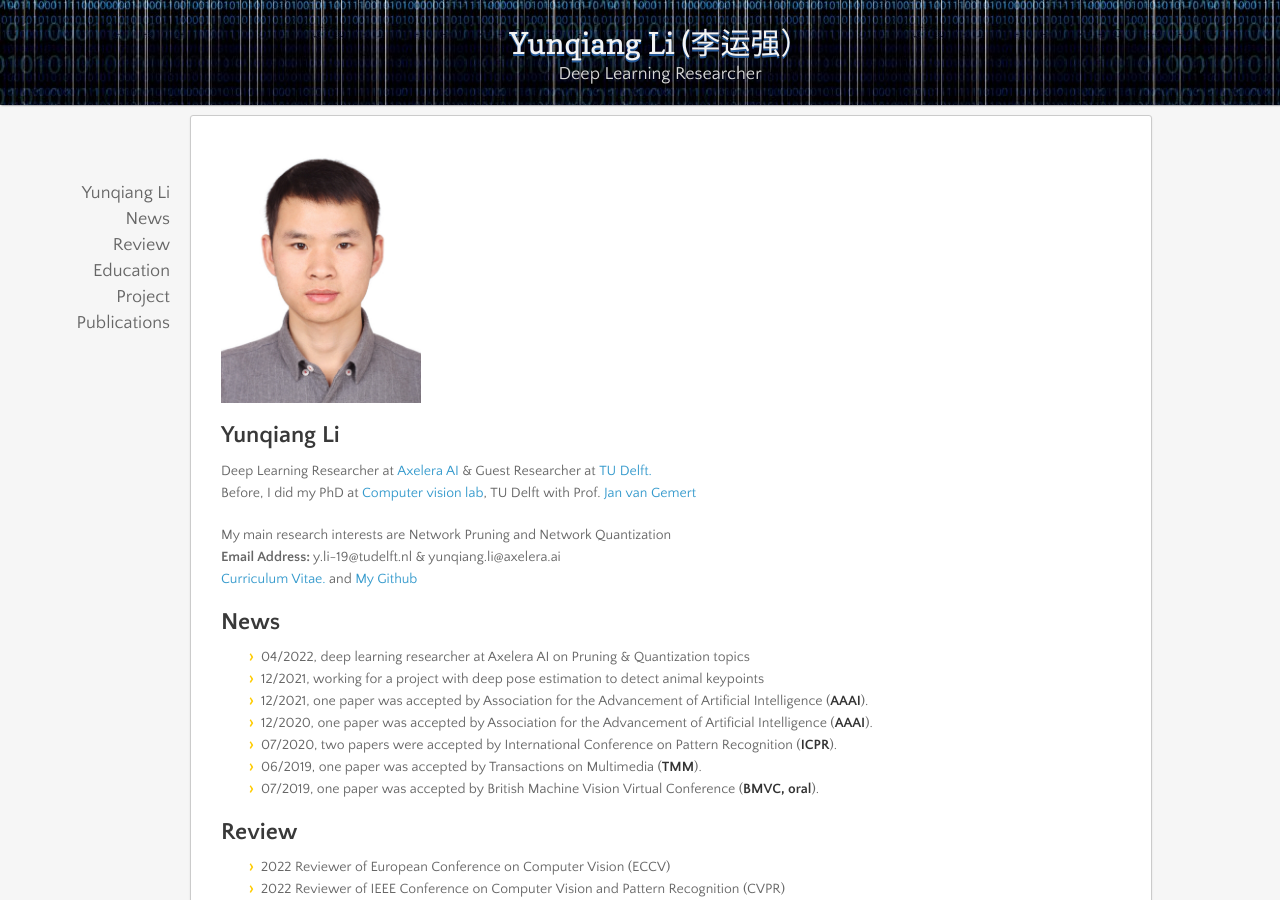
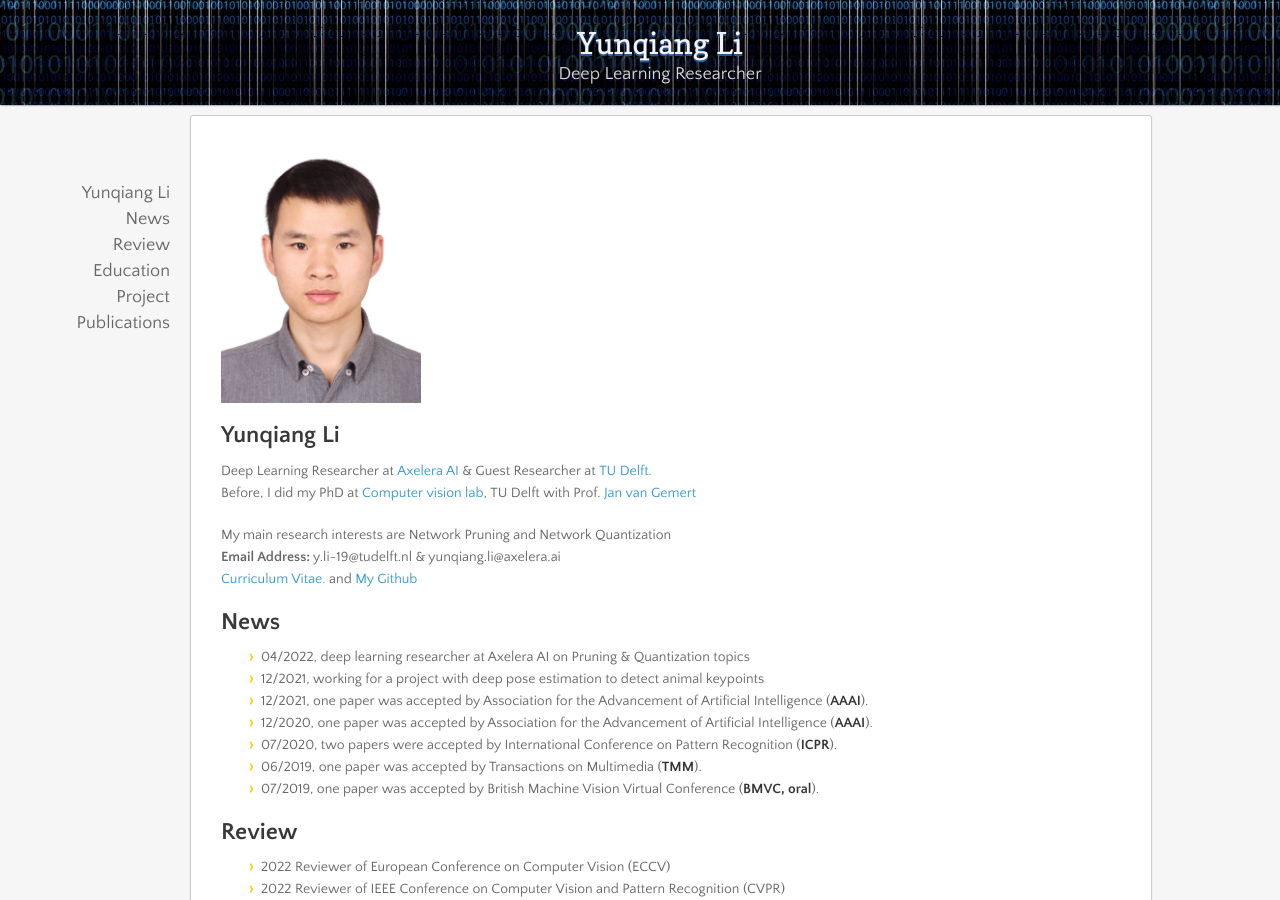
Before and after one commit to liyunqianggyn/liyunqianggyn.github.io, a Jekyll site: the page built from index.md, in a window 1280 px wide and 900 px high. Built offline with Jekyll 4.4.1, drawn with Linux system fonts in a browser that asks for light colours; nearby versions of some CDN libraries; our own code applies the rules of GitHub Pages for plain Markdown files.

Commit message:
Update _config.yml

```diff
--- a/_config.yml
+++ b/_config.yml
@@ -1,6 +1,6 @@
 # Site wide configuration
 #theme: jekyll-theme-minimal
-title: Yunqiang Li (李运强）
+title: Yunqiang Li
 locale: en_US
 description: Deep Learning Researcher
 
```
